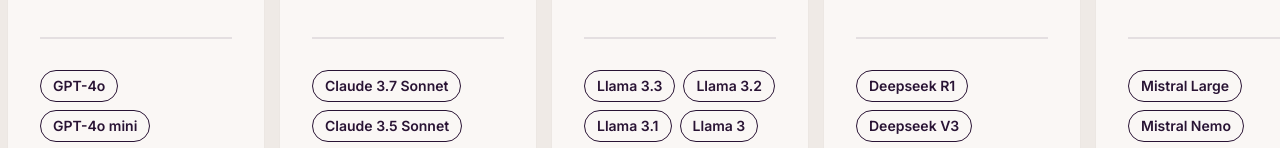
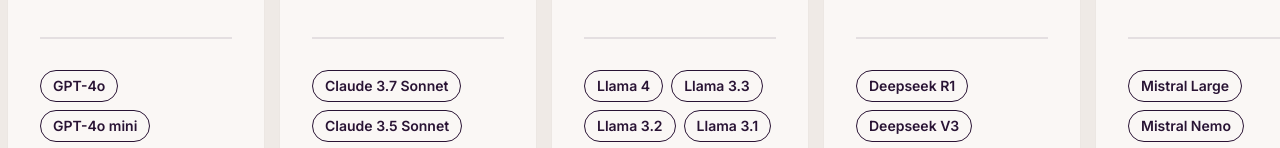
Before and after one commit to ppaanngggg/token-counter, a Next.js app: page / in a window 1280 px wide. Shown: the part 302-450 px from the top of the page. Built offline with nearby package versions, Linux system fonts and the light colour scheme.

Commit message:
add llama-4

```diff
--- a/app/components/faq.tsx
+++ b/app/components/faq.tsx
@@ -389,6 +389,21 @@ export default function FAQ(props: {
           </ul>
         </>
       )}
+      {props.model === "llama-4" && (
+        <>
+          <h3 className={qClass}>• Llama 4 Introduction</h3>
+          <p className={aClass}>
+            Meta Llama 4 is a state-of-the-art multimodal AI model capable of
+            processing and integrating various data types, including text,
+            images, video, and audio. It features an unprecedented context
+            window of up to 10 million tokens, enabling it to handle extensive
+            and complex inputs. Utilizing a mixture-of-experts (MoE)
+            architecture, Llama 4 efficiently activates specialized components
+            for specific tasks, enhancing performance while optimizing
+            computational resources.
+          </p>
+        </>
+      )}
       {props.model === "llama-3.3" && (
         <>
           <h3 className={qClass}>• Llama 3.3 Introduction</h3>
--- a/app/utils/groups.ts
+++ b/app/utils/groups.ts
@@ -122,6 +122,12 @@ const groups: Group[] = [
     name: "Meta",
     models: [
       {
+        name: "Llama 4",
+        value: "llama-4",
+        context: 1000000,
+        hub: "Xenova/llama4-tokenizer",
+      },
+      {
         name: "Llama 3.3",
         value: "llama-3.3",
         context: 128000,
```
